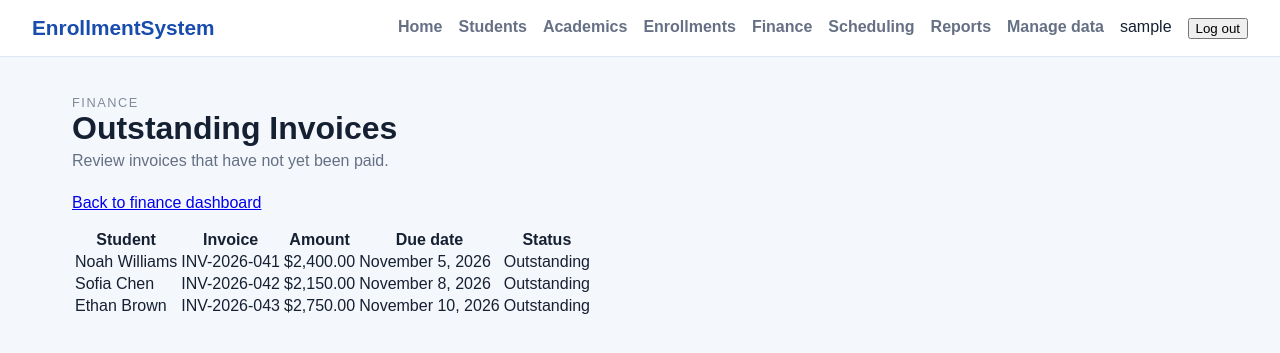
After one commit to ArbitErDL001/EnrollmentSystem, a Django app: page /finance/invoices/ in a window 1280 px wide. The commit adds this page. Shown: the top 353 px of the page. Run offline with Django 5.2, Linux system fonts and the light colour scheme; the visitor is signed in with stand-in values (Sample User, id 1).

Commit message:
Finance html

```diff
--- a/finance/urls.py
+++ b/finance/urls.py
@@ -4,4 +4,6 @@ from . import views
 
 urlpatterns = [
     path('', views.index, name='finance_home'),
+    path('payments/', views.payments, name='finance_payments'),
+    path('invoices/', views.invoices, name='finance_invoices'),
 ]
--- a/finance/views.py
+++ b/finance/views.py
@@ -7,9 +7,71 @@ def index(request):
     return render(request, 'finance/dashboard.html', {
         'title': 'Finance Dashboard',
         'module_name': 'Finance',
+        'payments_url': 'finance_payments',
+        'invoices_url': 'finance_invoices',
         'cards': [
             {'title': 'Tuition Collected', 'value': '$1.4M', 'description': 'Current academic year'},
             {'title': 'Outstanding Fees', 'value': '$180K', 'description': 'Pending invoices'},
             {'title': 'Collection Rate', 'value': '96%', 'description': 'On-time payments'},
         ]
     })
+
+
+@login_required
+def payments(request):
+    return render(request, 'finance/payments.html', {
+        'title': 'Payment Records',
+        'payments': [
+            {
+                'student': 'Alicia Gomez',
+                'reference': 'PAY-2026-001',
+                'amount': '$2,400.00',
+                'date': 'October 20, 2026',
+                'status': 'Paid',
+            },
+            {
+                'student': 'Marcus Lee',
+                'reference': 'PAY-2026-002',
+                'amount': '$2,400.00',
+                'date': 'October 22, 2026',
+                'status': 'Paid',
+            },
+            {
+                'student': 'Priya Shah',
+                'reference': 'PAY-2026-003',
+                'amount': '$2,750.00',
+                'date': 'October 24, 2026',
+                'status': 'Paid',
+            },
+        ],
+    })
+
+
+@login_required
+def invoices(request):
+    return render(request, 'finance/invoices.html', {
+        'title': 'Outstanding Invoices',
+        'invoices': [
+            {
+                'student': 'Noah Williams',
+                'invoice': 'INV-2026-041',
+                'amount': '$2,400.00',
+                'due_date': 'November 5, 2026',
+                'status': 'Outstanding',
+            },
+            {
+                'student': 'Sofia Chen',
+                'invoice': 'INV-2026-042',
+                'amount': '$2,150.00',
+                'due_date': 'November 8, 2026',
+                'status': 'Outstanding',
+            },
+            {
+                'student': 'Ethan Brown',
+                'invoice': 'INV-2026-043',
+                'amount': '$2,750.00',
+                'due_date': 'November 10, 2026',
+                'status': 'Outstanding',
+            },
+        ],
+    })
--- /dev/null
+++ b/templates/finance/invoices.html
@@ -0,0 +1,38 @@
+{% extends 'base.html' %}
+
+{% block content %}
+<section class="page-header">
+    <p class="eyebrow">Finance</p>
+    <h1>{{ title }}</h1>
+    <p>Review invoices that have not yet been paid.</p>
+</section>
+
+<p><a href="{% url 'finance_home' %}">Back to finance dashboard</a></p>
+
+{% if invoices %}
+<table>
+    <thead>
+        <tr>
+            <th>Student</th>
+            <th>Invoice</th>
+            <th>Amount</th>
+            <th>Due date</th>
+            <th>Status</th>
+        </tr>
+    </thead>
+    <tbody>
+        {% for invoice in invoices %}
+        <tr>
+            <td>{{ invoice.student }}</td>
+            <td>{{ invoice.invoice }}</td>
+            <td>{{ invoice.amount }}</td>
+            <td>{{ invoice.due_date }}</td>
+            <td>{{ invoice.status }}</td>
+        </tr>
+        {% endfor %}
+    </tbody>
+</table>
+{% else %}
+<p>There are no outstanding invoices.</p>
+{% endif %}
+{% endblock %}
```
Also changed, not shown: templates/finance/dashboard.html (+8 -0 lines), templates/finance/payments.html (added, +38 -0 lines).
